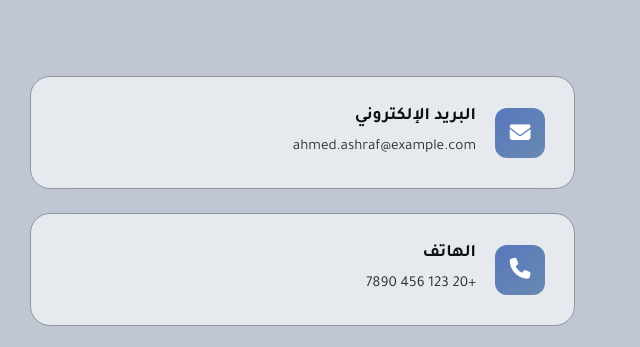
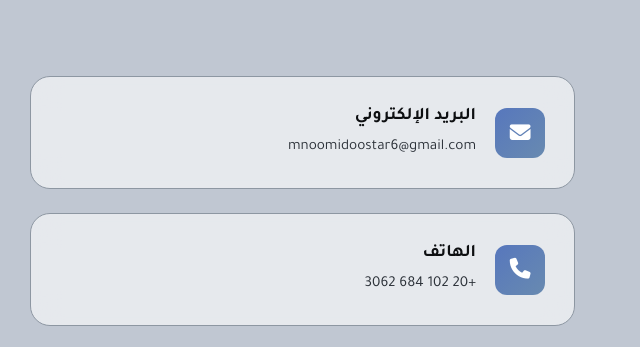
Before and after one commit to ahmedashrafibrahem/ahmedashrafibrahem.github.io, a plain HTML site: page index.html in a window 1280 px wide. Shown: the part 6000-6347 px from the top of the page, 640-1280 px from the left. Drawn offline with nearby package versions, Linux system fonts and the light colour scheme; animation ran at ten frames a second.

Commit message:
Update index.html

```diff
--- a/index.html
+++ b/index.html
@@ -1158,7 +1158,7 @@
                         </div>
                         <div class="contact-text">
                             <h4 data-en="Email" data-ar="البريد الإلكتروني">البريد الإلكتروني</h4>
-                            <p>ahmed.ashraf@example.com</p>
+                            <p>mnoomidoostar6@gmail.com</p>
                         </div>
                     </div>
                     <div class="contact-item">
@@ -1167,7 +1167,7 @@
                         </div>
                         <div class="contact-text">
                             <h4 data-en="Phone" data-ar="الهاتف">الهاتف</h4>
-                            <p>+20 123 456 7890</p>
+                            <p>+20 102 684 3062</p>
                         </div>
                     </div>
                     <div class="contact-item">
```
